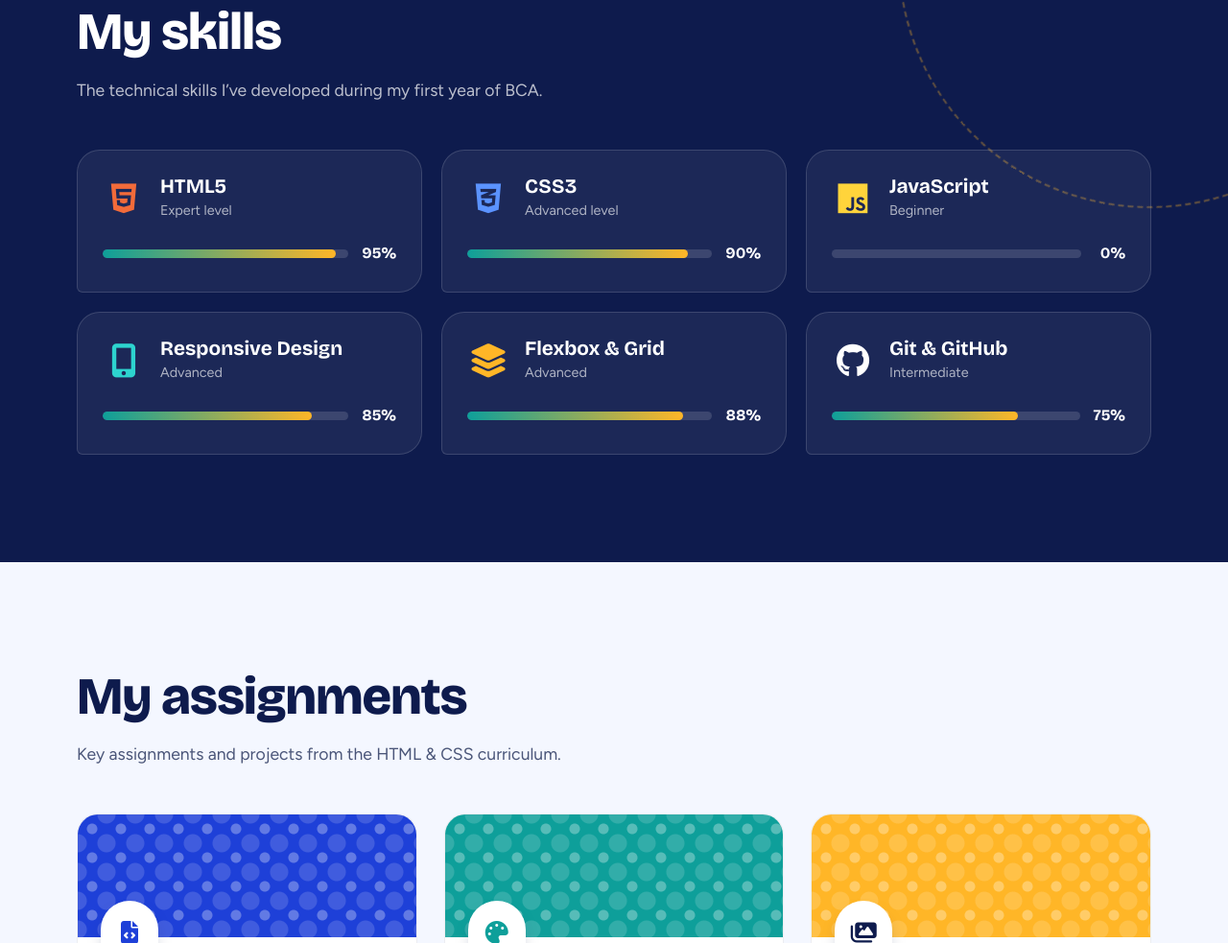
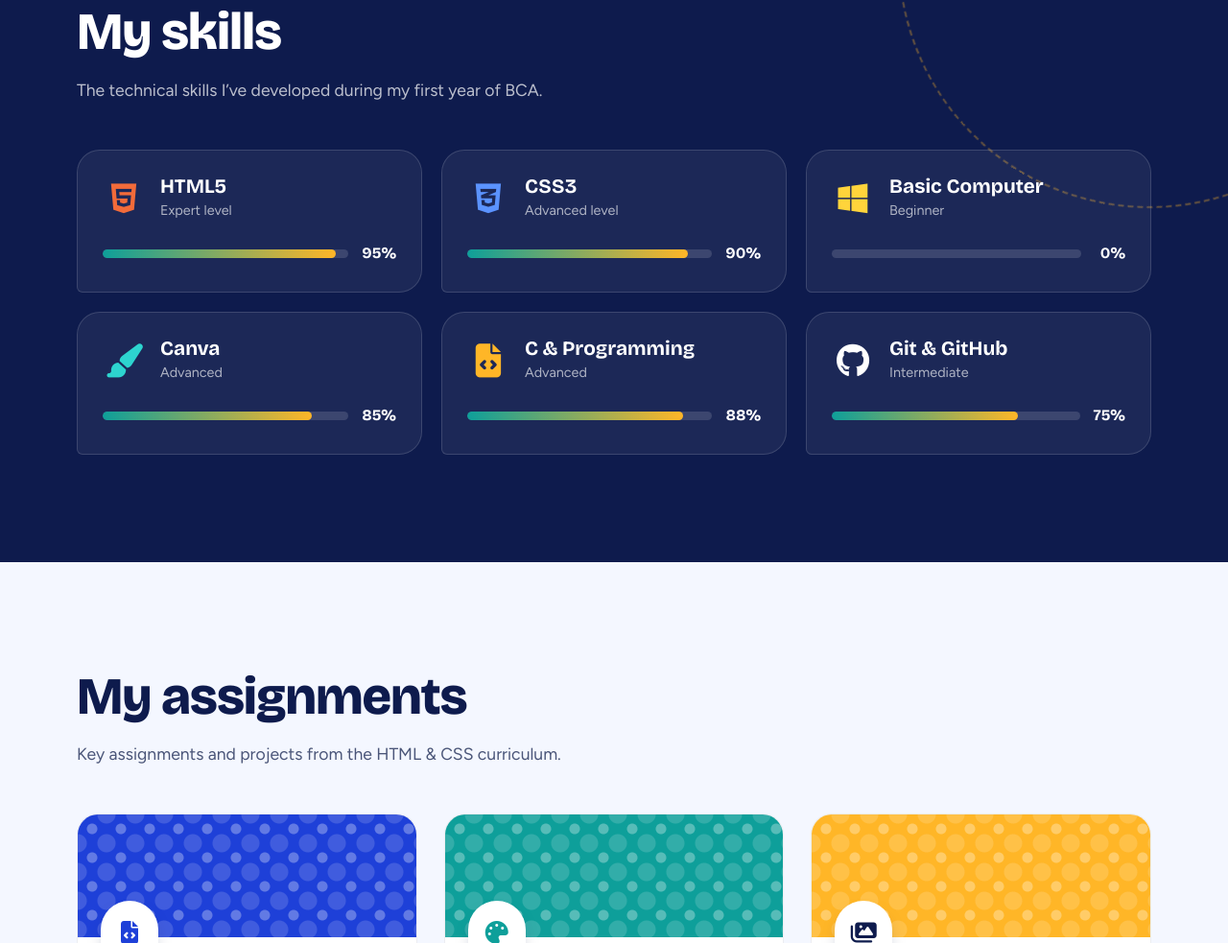
Before and after one commit to Tanmaysharma752008/Portfolio, a plain HTML site: page index.html in a window 1280 px wide. Shown: the part 2006-2989 px from the top of the page at 96% size. Drawn offline with nearby package versions, Linux system fonts and the light colour scheme.

Commit message:
Update index.html

```diff
--- a/index.html
+++ b/index.html
@@ -157,9 +157,9 @@
             </div>
           </article>
           <article class="skill">
-            <div class="skill-head"><i class="fab fa-js" style="color:#FFD43B"></i>
+            <div class="skill-head"><i class="fab fa-windows" style="color:#FFD43B"></i>
               <div>
-                <h3>JavaScript</h3>
+                <h3>Basic Computer</h3>
                 <p class="level">Beginner</p>
               </div>
             </div>
@@ -170,9 +170,9 @@
             </div>
           </article>
           <article class="skill">
-            <div class="skill-head"><i class="fas fa-mobile-alt" style="color:#2DD4CF"></i>
+            <div class="skill-head"><i class="fas fa-paint-brush" style="color:#2DD4CF"></i>
               <div>
-                <h3>Responsive Design</h3>
+                <h3>Canva</h3>
                 <p class="level">Advanced</p>
               </div>
             </div>
@@ -183,9 +183,9 @@
             </div>
           </article>
           <article class="skill">
-            <div class="skill-head"><i class="fas fa-layer-group" style="color:var(--marigold)"></i>
+            <div class="skill-head"><i class="fas fa-file-code" style="color:var(--marigold)"></i>
               <div>
-                <h3>Flexbox &amp; Grid</h3>
+                <h3> C &amp; Programming</h3>
                 <p class="level">Advanced</p>
               </div>
             </div>
```
